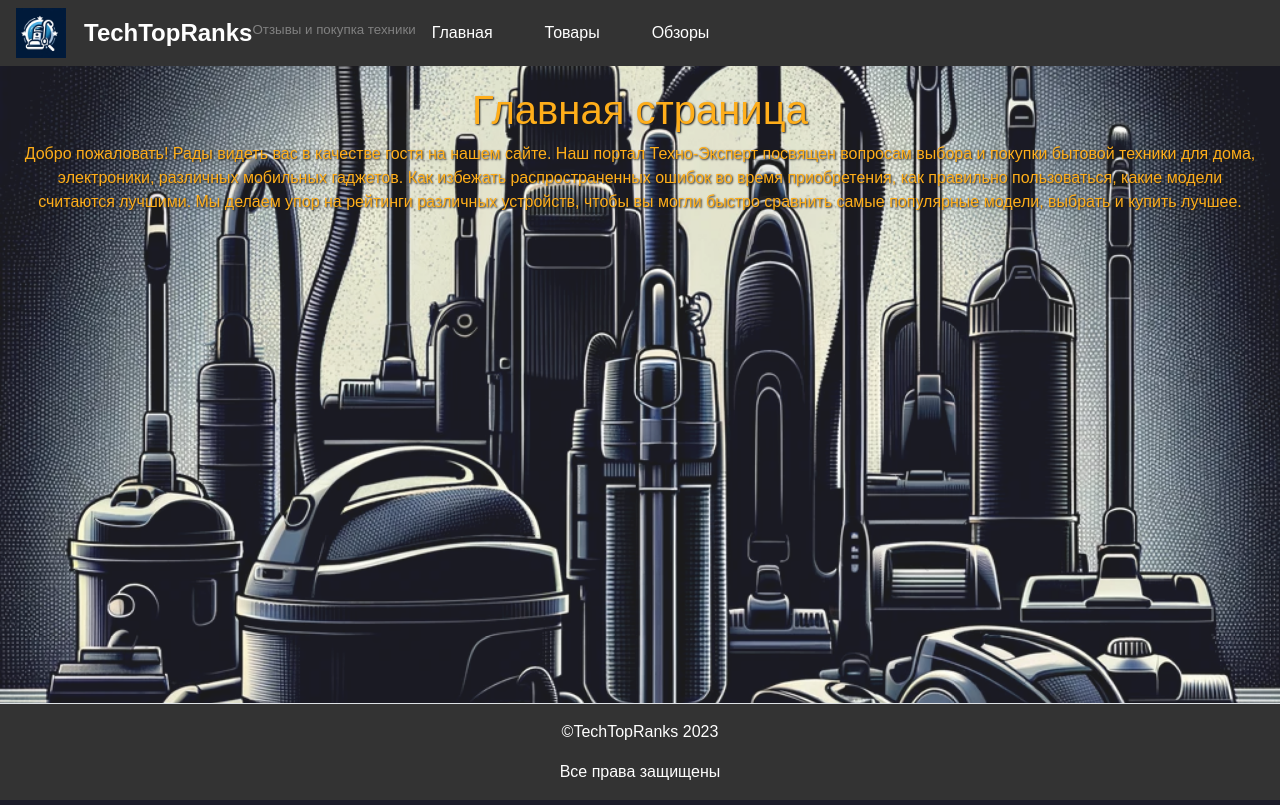
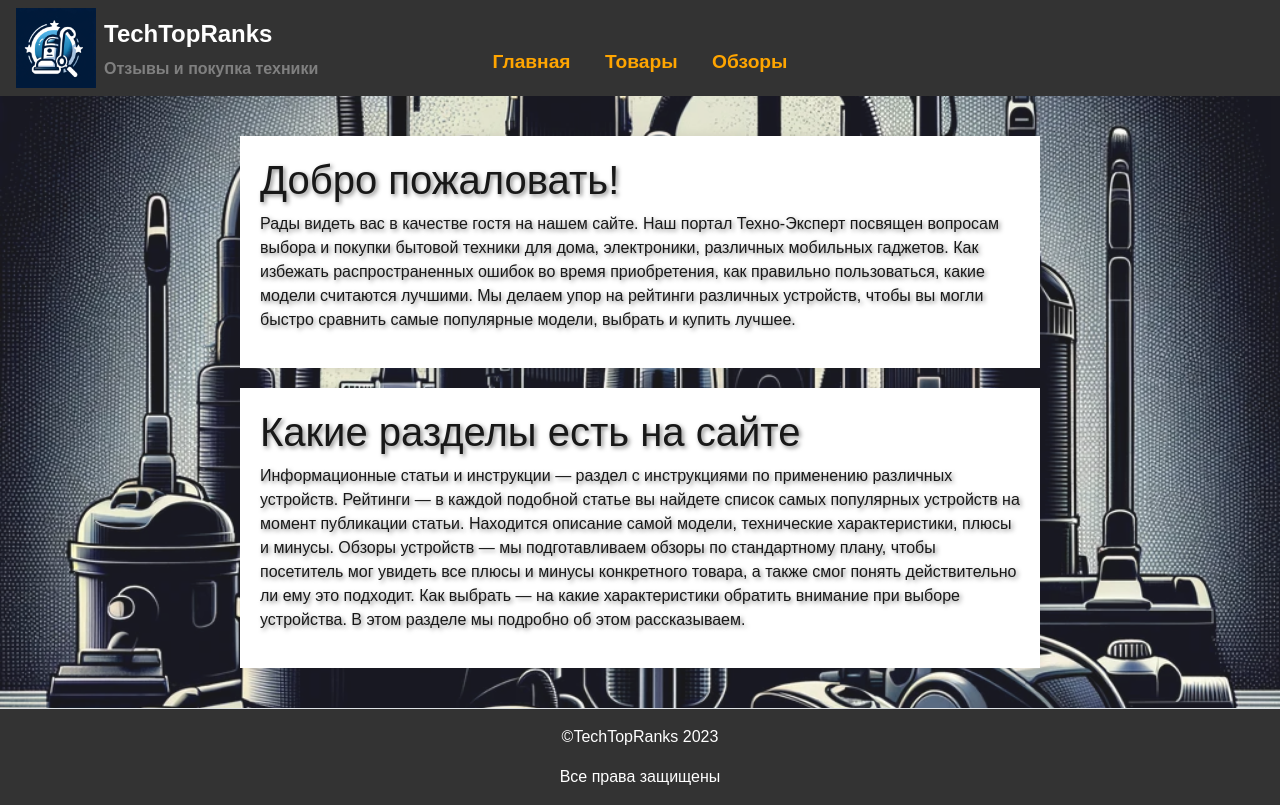
Before and after one commit to Starlight19973/YandexSite, a Django app: page / in a window 1280 px wide. Run offline with Django 4.2, Linux system fonts and the light colour scheme; some libraries are stand-ins or nearby versions.

Commit message:
DjangoSite

```diff
--- a/main/static/main/css/main.css
+++ b/main/static/main/css/main.css
@@ -26,55 +26,52 @@ header {
 }
 
 .logo-image {
-    height: 50px; /* Высота логотипа */
+    height: 80px; /* Высота логотипа */
     margin-right: 0.5rem;
     text-align: left;
 }
 
 .text-container {
-    display: flex; /* Задаём блочное отображение для текстового контейнера */
-    margin-left: 10px; /* Добавляем небольшой отступ слева от логотипа */
+    display: flex;
+    flex-direction: column;
+    text-align: left; /* Выравнивание текста по левому краю */
+    font-weight: bold; /* Делает текст жирным */
+    font-size: larger; /* Увеличивает размер шрифта */
 }
 
 
 
+
 .navigation-menu {
-    list-style: none; /* Убираем маркеры списка */
-    padding: 0; /* Убираем внутренний отступ */
-    margin: 0; /* Убираем внешний отступ */
-    display: flex; /* Применяем Flexbox для выравнивания элементов горизонтально */
-    gap: 20px; /* Расстояние между элементами меню */
-    /* Центрируем меню относительно header, если есть другие элементы */
-    margin-left: auto; /* Автоматический отступ слева */
+    padding: 0; /* Убрать внутренние отступы списка */
+    position: absolute;
+    right: 0;
+    left: 0;
+    margin: 0 auto;
+    text-align: center;
 }
 
-
-
-.navigation-menu a {
-    text-decoration: none;
-    color: white;
-    padding: 0.5rem 1rem; /* Внутренние отступы пунктов меню */
-    list-style: none;
-    display: flex;
-    gap: 20px;
+.navigation-menu li {
+    display: inline-block; /* Сделать элементы списка блочными и расположить в одну строку */
+    margin: 0 15px; /* Добавить небольшие отступы между элементами */
 }
 
-.navigation-menu a:hover {
-    text-decoration: underline;
+/* Опционально, чтобы стилизовать ссылки */
+.navigation-menu li a {
+    text-decoration: none; /* Убрать подчеркивание ссылок */
+    font-weight: bold; /* Делает текст жирным */
+    font-size: larger; /* Увеличивает размер шрифта */
+    color: orange; /* Меняет цвет ссылок на оранжевый */
 }
 
-.auth-links a {
-    background-color: #007bff; /* Синий цвет фона для кнопок входа и регистрации */
-    border: none;
-    border-radius: 5px; /* Скругление углов */
-    color: white;
-    text-decoration: none;
-    padding: 0.5rem 1rem; /* Внутренние отступы кнопок */
-    margin-left: 0.5rem; /* Отступ между кнопками */
+/* Добавьте следующие стили, чтобы центрировать navigation-menu в шапке */
+header .logo-container {
+    flex: 1; /* Расширить контейнер логотипа, чтобы вытолкнуть navigation-menu в центр */
+    text-align: center; /* Центрировать текст внутри логотипа и названия сайта */
 }
 
-.auth-links a:hover {
-    background-color: #0056b3; /* Темно-синий цвет фона при наведении */
+.navigation-menu {
+    display: inline-block; /* Сделать список inline-block, чтобы центрировать его по горизонтали */
 }
 
 
@@ -108,9 +105,32 @@ footer {
 
 .features {
     text-align: center; /* Выравнивание текста по центру */
-    color: orange; /* Изменение цвета текста на оранжевый */
-    text-shadow: 1px 1px 2px black; /* Добавление тени к тексту для улучшения читаемости */
+    color: black; /* Белый цвет текста */
+    font-size: 1.2em; /* Увеличенный размер шрифта */
+    font-weight: bold; /* Жирный шрифт */
+    background: orange; /* Фоновый цвет, если нужен (пример: синий) */
+    /* Другие стили, если они нужны, например, отступы */
+    padding: 20px;
 }
+
+
+/* Если background фона слишком яркий, можно добавить полупрозрачный слой для улучшения читаемости */
+.features:before {
+    content: '';
+    position: absolute;
+    top: 0;
+    left: 0;
+    right: 0;
+    bottom: 0;
+    background: rgba(0, 0, 0, 0.5); /* Полупрозрачный черный слой */
+    z-index: -1;
+}
+
+/* Добавление относительного позиционирования к .features для корректного отображения псевдоэлемента */
+.features {
+    position: relative;
+}
+
 
 .site-name {
     font-size: 1.5rem; /* Размер шрифта названия сайта */
@@ -136,38 +156,134 @@ footer {
     color: orange; /* Цвет текста - оранжевый */
 }
 
-/* Стили для области с обзорами */
-.reviews {
-    margin: 0 auto; /* Центрирование блока обзоров */
-    max-width: 800px; /* Максимальная ширина блока, можно настроить по вашему усмотрению */
+
+.future, .super {
+    background-color: white; /* Фон блока */
+    color: black; /* Цвет текста */
+    padding: 20px; /* Внутренний отступ */
+    margin: 20px auto; /* Вертикальный отступ сверху и снизу, центрирование по горизонтали */
+    box-shadow: 0 0 10px rgba(0, 0, 0, 0.1); /* Тень вокруг блока */
+    max-width: 800px; /* Максимальная ширина блока */
+    display: block; /* Задает блочное отображение */
 }
 
-.review {
-    background-color: #fff; /* Фон для каждого обзора, можно изменить по вашему усмотрению */
-    padding: 20px; /* Внутренний отступ */
-    margin-bottom: 20px; /* Отступ снизу для каждого обзора */
-    border-radius: 10px; /* Скругление углов */
-    box-shadow: 0 2px 4px rgba(0,0,0,0.1); /* Тень для блока */
+.future h1, .future p,
+.super h1, .super p {
+    text-shadow: 2px 2px 4px rgba(0, 0, 0, 0.5); /* Тень текста для улучшения читаемости */
 }
 
-.review h3 {
-    margin-top: 0; /* Убираем отступ сверху для заголовка */
+.future {
+    margin-bottom: 20px; /* Отступ снизу у блока .future */
+}
+
+
+.review {
+    display: flex;
+    flex-direction: column; /* Организует содержимое вертикально */
+    align-items: center; /* Выравнивает содержимое по центру по горизонтали */
+    background-color: gray;
+    padding: 20px;
+    margin-bottom: 20px;
+    border-radius: 10px;
+    box-shadow: 0 2px 4px rgba(0,0,0,0.1);
+    color: white;
+    font-size: 1.1em;
+}
+
+.review-header {
+    display: flex;
+    flex-direction: column; /* Организует содержимое вертикально */
+    align-items: center; /* Выравнивает элементы по центру */
+    width: 100%; /* Занимает всю ширину карточки */
+}
+
+.review-header img {
+    max-width: 28%; /* Максимальная ширина изображения */
+    height: auto;
+    margin-bottom: 20px; /* Отступ снизу от изображения до текста */
+}
+
+.review h3, .review p, .review a {
+    text-align: center; /* Выравнивает текст и ссылки по центру */
+    width: 100%; /* Занимает всю ширину карточки */
 }
 
 .review a {
-    color: orange; /* Цвет ссылок - оранжевый */
-    text-decoration: none; /* Убираем подчёркивание у ссылок */
+    color: #ffcc00;
+    text-decoration: none;
 }
 
 .review a:hover {
-    text-decoration: underline; /* Добавляем подчёркивание при наведении */
+    text-decoration: underline;
 }
 
-/* Стили для даты обзора */
 .review p:last-child {
-    font-style: italic; /* Курсив для текста */
+    font-style: italic; /* Курсив для текста даты обзора */
 }
 
-.spacer {
-    flex: 1; /* Элемент занимает доступное пространство, но остаётся невидимым */
+
+
+
+
+/* Стили для устройств с максимальной шириной 768px (например, для планшетов и смартфонов) */
+@media screen and (max-width: 768px) {
+    header {
+        flex-direction: column; /* Шапка в столбик */
+        align-items: flex-start;
+    }
+
+    .logo-container {
+        justify-content: center;
+        margin-bottom: 10px;
+    }
+
+    .navigation-menu {
+        position: static;
+        display: block;
+        text-align: left;
+    }
+
+    .navigation-menu li {
+        display: block; /* Список в столбик */
+        margin: 5px 0;
+    }
+
+    .review {
+        flex-direction: column; /* Элементы обзора в столбик */
+    }
+
+    .review-header {
+    display: flex;
+    align-items: center; /* Выравнивает элементы по центру по вертикали */
 }
+
+.review-header img {
+    max-width: 150px; /* или другой подходящий размер */
+    height: auto;
+    margin-right: 20px;
+}
+
+
+    main, .features, .review {
+        padding: 10px; /* Уменьшенные отступы */
+    }
+
+    .auth-links a, .navigation-menu li a {
+        padding: 5px 10px; /* Уменьшенные отступы для ссылок */
+    }
+
+    /* Можно добавить дополнительные стили для других элементов */
+}
+
+/* Стили для устройств с максимальной шириной 480px (особенно для смартфонов) */
+@media screen and (max-width: 480px) {
+    .site-name {
+        font-size: 1.2rem; /* Меньший размер шрифта для названия сайта */
+    }
+
+    .content, .site-description {
+        font-size: 0.9rem; /* Меньший размер шрифта для контента и описания сайта */
+    }
+
+    /* Можно добавить дополнительные стили для улучшения читаемости на маленьких экранах */
+}
--- a/main/templates/main/index.html
+++ b/main/templates/main/index.html
@@ -3,13 +3,19 @@
 {% block title %}TechTopRanks - отзывы рейтинги и покупка бытовой техники{% endblock %}
 
 {% block content %}
-    <div class="features">
-        <h1>Главная страница</h1>
-        <p>Добро пожаловать!
-Рады видеть вас в качестве гостя на нашем сайте. Наш портал Техно-Эксперт посвящен вопросам выбора и покупки бытовой техники для дома, электроники, различных мобильных гаджетов.
+    <div class="future">
+        <h1>Добро пожаловать!</h1>
+        <p>Рады видеть вас в качестве гостя на нашем сайте. Наш портал Техно-Эксперт посвящен вопросам выбора и покупки бытовой техники для дома, электроники, различных мобильных гаджетов.
 
 Как избежать распространенных ошибок во время приобретения, как правильно пользоваться, какие модели считаются лучшими.
 
 Мы делаем упор на рейтинги различных устройств, чтобы вы могли быстро сравнить самые популярные модели, выбрать и купить лучшее.</p>
     </div>
+    <div class="super">
+        <h1>Какие разделы есть на сайте</h1>
+        <p>Информационные статьи и инструкции —  раздел с инструкциями по применению различных устройств.
+Рейтинги — в каждой подобной статье вы найдете список самых популярных устройств на момент публикации статьи. Находится описание самой модели, технические характеристики, плюсы и минусы.
+Обзоры устройств — мы подготавливаем обзоры по стандартному плану, чтобы посетитель мог увидеть все плюсы и минусы конкретного товара, а также смог понять действительно ли ему это подходит.
+Как выбрать — на какие характеристики обратить внимание при выборе устройства. В этом разделе мы подробно об этом рассказываем.</p>
+    </div>
 {% endblock %}
--- a/main/templates/main/layout.html
+++ b/main/templates/main/layout.html
@@ -16,7 +16,6 @@
             <li><a href="{% url 'home' %}">Главная</a></li>
             <li><a href="{% url 'rating_home' %}">Товары</a></li>
             <li><a href="{% url 'review_home' %}">Обзоры</a></li>
-            <div class="spacer"></div>
         </ul>
     </nav>
     </header>
--- a/main/views.py
+++ b/main/views.py
@@ -1,9 +1,5 @@
 from django.shortcuts import render, redirect
-from .forms import CustomUserCreationForm
-from django.contrib.auth.forms import AuthenticationForm
-from django.contrib.auth import login, authenticate
 
-# Ваши существующие представления
 
 def index(request):
     return render(request, 'main/index.html')
--- /dev/null
+++ b/requirements.txt
@@ -0,0 +1 @@
+django
--- a/review/models.py
+++ b/review/models.py
@@ -2,6 +2,7 @@ from django.db import models
 
 
 class Review(models.Model):
+    image = models.ImageField('Фотография товара', upload_to='articles_images/', null=True, blank=True)
     product_name = models.CharField('Название продукта', max_length=100)
     model = models.CharField('Модель', max_length=50)
     review_body = models.TextField('Текст обзора')
```
Also changed, not shown: review/templates/review/review_home.html (+7 -3 lines), db.sqlite3, media/articles_images/pyl.png (added), rating/migrations/0007_alter_article_options.py (added), review/migrations/0002_review_image.py (added).
